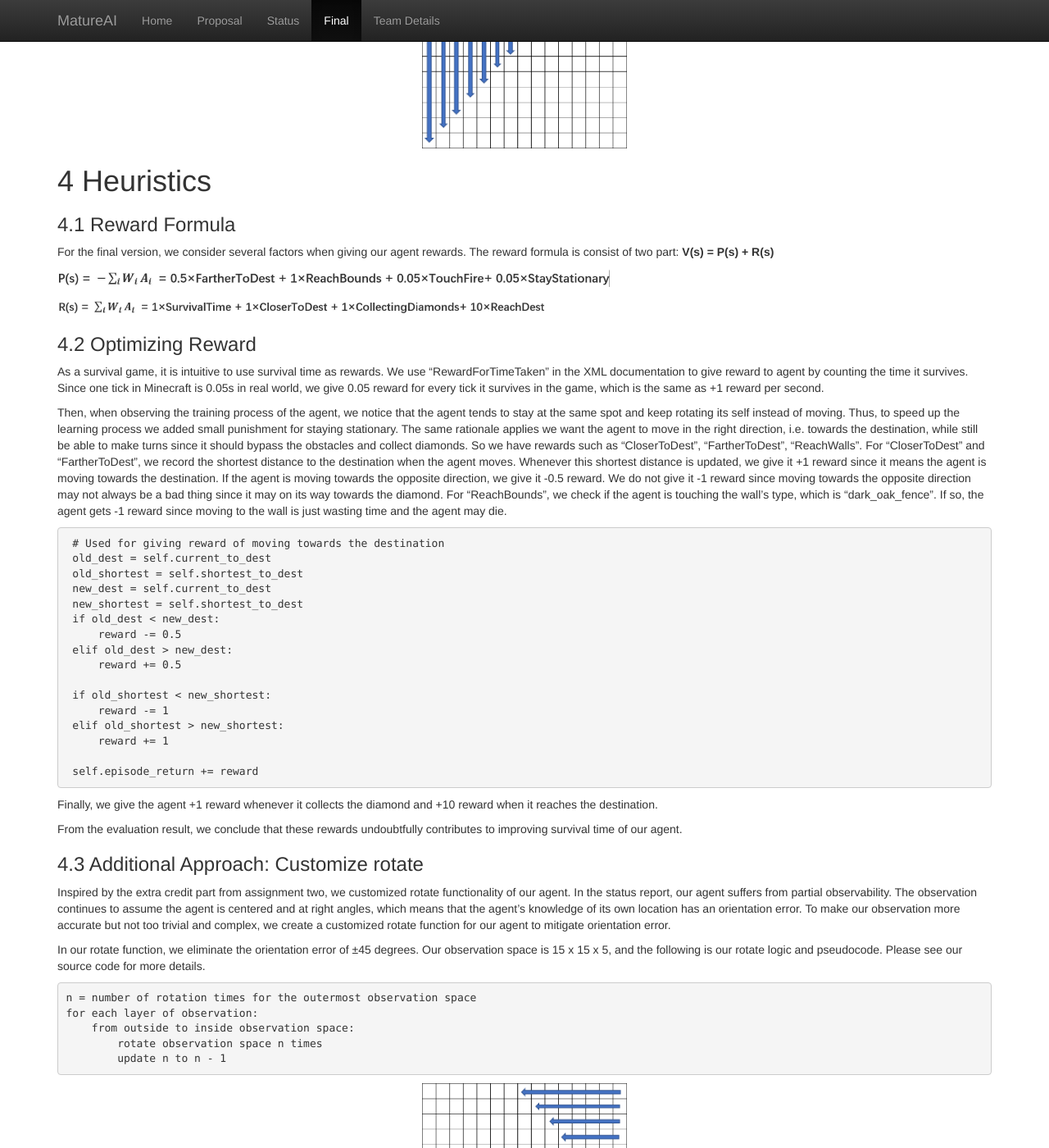
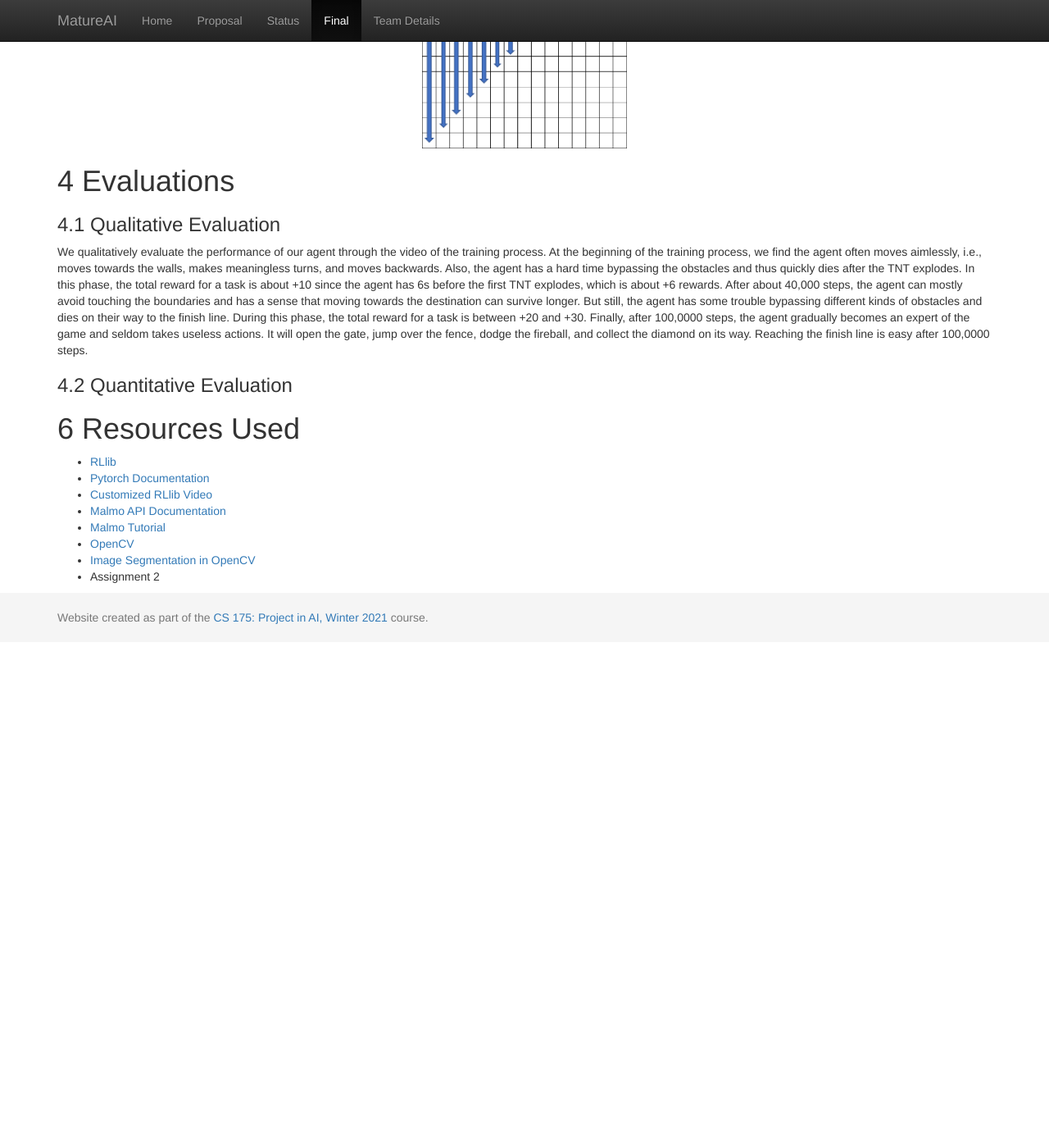
Before and after one commit to LeoLuo0320/MatureAI, a Jekyll site: the page built from docs/final.md, in a window 1280 px wide and 1400 px high, scrolled down 3896 px. Shown: the whole window at 82% size. Built offline with Jekyll 4.4.1, drawn with Linux system fonts in a browser that asks for light colours; after the commit the page ends 4679 px from its top, so only the background shows below that; some of the changed text lies outside the part shown.

Commit message:
Update final.md

````diff
--- a/docs/final.md
+++ b/docs/final.md
@@ -164,66 +164,13 @@ for each layer of observation:
 
 
 
-# 4 Heuristics
 
-### 4.1 Reward Formula
+# 4 Evaluations
 
-For the final version, we consider several factors when giving our agent rewards. The reward formula is consist of two part:  **V(s) = P(s) + R(s)**
+### 4.1 Qualitative Evaluation
+We qualitatively evaluate the performance of our agent through the video of the training process. At the beginning of the training process, we find the agent often moves aimlessly, i.e., moves towards the walls, makes meaningless turns, and moves backwards. Also, the agent has a hard time bypassing the obstacles and thus quickly dies after the TNT explodes. In this phase, the total reward for a task is about +10 since the agent has 6s before the first TNT explodes, which is about +6 rewards. After about 40,000 steps, the agent can mostly avoid touching the boundaries and has a sense that moving towards the destination can survive longer. But still, the agent has some trouble bypassing different kinds of obstacles and dies on their way to the finish line. During this phase, the total reward for a task is between +20 and +30. Finally, after 100,0000 steps, the agent gradually becomes an expert of the game and seldom takes useless actions. It will open the gate, jump over the fence, dodge the fireball, and collect the diamond on its way. Reaching the finish line is easy after 100,0000 steps.
 
-<img src=".\img\equation.jpg" alt="img" style="zoom: 33%;" />
-
-<img src=".\img\equation2.jpg" alt="img" style="zoom: 33%;" />
-
-### 4.2 Optimizing Reward
-
-As a survival game, it is intuitive to use survival time as rewards. We use “RewardForTimeTaken” in the XML documentation to give reward to agent by counting the time it survives. Since one tick in Minecraft is 0.05s in real world, we give 0.05 reward for every tick it survives in the game, which is the same as +1 reward per second.
-
-Then, when observing the training process of the agent,  we notice that the agent tends to stay at the same spot and keep rotating its self instead of moving. Thus, to speed up the learning process we added small punishment for staying stationary. The same rationale applies we want the agent to move in the right direction, i.e. towards the destination, while still be able to make turns since it should bypass the obstacles and collect diamonds. So we have rewards such as “CloserToDest”, “FartherToDest”, “ReachWalls”. For “CloserToDest” and “FartherToDest”, we record the shortest distance to the destination when the agent moves. Whenever this shortest distance is updated, we give it +1 reward since it means the agent is moving towards the destination. If the agent is moving towards the opposite direction, we give it -0.5 reward. We do not give it -1 reward since moving towards the opposite direction may not always be a bad thing since it may on its way towards the diamond. For “ReachBounds”, we check if the agent is touching the wall’s type, which is “dark_oak_fence”. If so, the agent gets -1 reward since moving to the wall is just wasting time and the agent may die.
-
-```
- # Used for giving reward of moving towards the destination
- old_dest = self.current_to_dest
- old_shortest = self.shortest_to_dest
- new_dest = self.current_to_dest
- new_shortest = self.shortest_to_dest
- if old_dest < new_dest:
-     reward -= 0.5
- elif old_dest > new_dest:
-     reward += 0.5
-
- if old_shortest < new_shortest:
-     reward -= 1
- elif old_shortest > new_shortest:
-     reward += 1
-
- self.episode_return += reward
-```
-
-Finally, we give the agent +1 reward whenever it collects the diamond and +10 reward when it reaches the destination.
-
-From the evaluation result, we conclude that these rewards undoubtfully contributes to improving survival time of our agent.
-
-
-### 4.3 Additional Approach: Customize rotate
-Inspired by the extra credit part from assignment two, we customized rotate functionality of our agent. In the status report, our agent suffers from partial observability. The observation continues to assume the agent is centered and at right angles, which means that the agent’s knowledge of its own location has an orientation error. To make our observation more accurate but not too trivial and complex, we create a customized rotate function for our agent to mitigate orientation error.
-
-In our rotate function, we eliminate the orientation error of ±45 degrees. Our observation space is 15 x 15 x 5, and the following is our rotate logic and pseudocode. Please see our source code for more details.
-
-```
-n = number of rotation times for the outermost observation space
-for each layer of observation:
-    from outside to inside observation space:
-        rotate observation space n times
-        update n to n - 1
-```
-<p align="center">
-<img width="250" alt="rotate-illustration" src="img/rotate.png">
-</p>
-
-# 5 Evaluations
-
-### 5.1 Qualitative
-We qualitatively evaluate the performance of our agent through the video of the training process. At the beginning of the training process, we find the agent often moves aimlessly, i.e., moves towards the walls, makes meaningless turns, and moves backwards. Also, the agent has a hard time bypassing the obstacles and thus quickly dies after the TNT explodes. In this phase, the total reward for a task is about +10 since the agent has 6s before the first TNT explodes, which is about +6 rewards. After about 40,000 steps, the agent can mostly avoid touching the boundaries and has a sense that moving towards the destination can survive longer. But still, the agent has some trouble bypassing different kinds of obstacles and dies on their way to the finish line. During this phase, the total reward for a task is between +20 and +30. Finally, after 100,0000 steps, the agent gradually becomes an expert of the game and seldom takes useless actions. It will open the gate, jump over the fence, dodge the fireball, and collect the diamond on its way. Reaching the finish line is easy after 100,0000 steps.
+### 4.2 Quantitative Evaluation
 
 
 # 6 Resources Used
````
